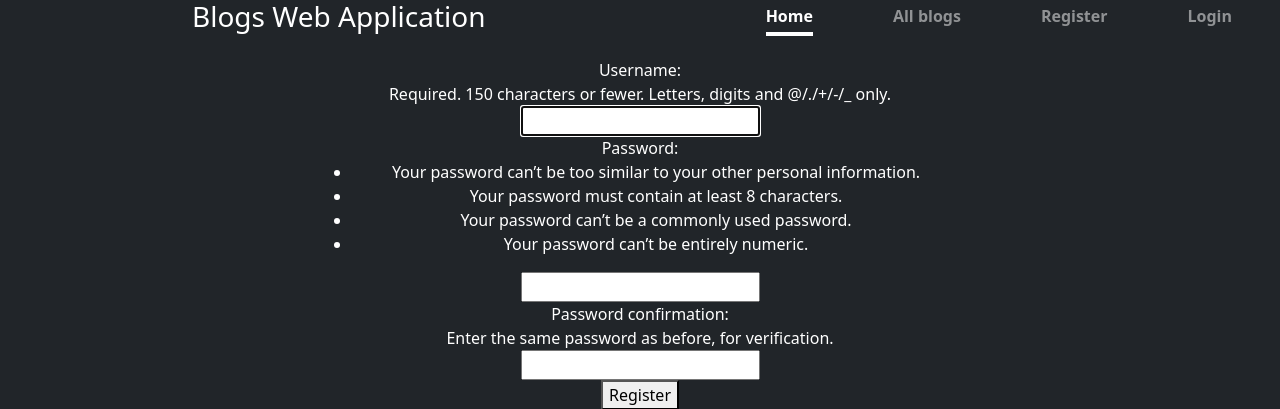
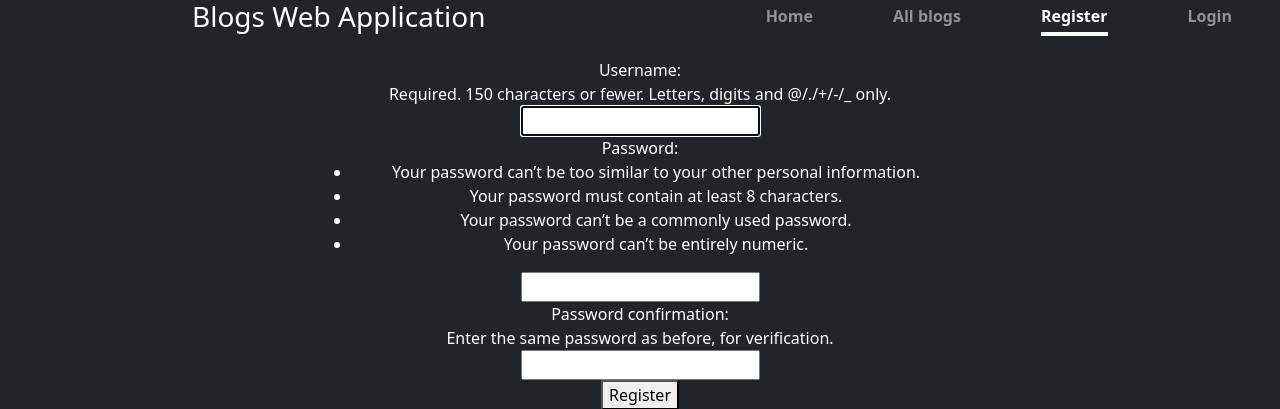
Before and after one commit to Dami-s-projects/blogs-app, a Django app: page /accounts/register/ in a window 1280 px wide. Shown: the top 409 px of the page. Run offline with Django 5.2, Linux system fonts and the light colour scheme.

Commit message:
Add active nav highlight to current page
Updated nav links in base.html to dynamically apply the active class
based on the current page URL. Each nav link now checks if the user is
on its page and highlights accordingly, instead of having active
hardcoded only the Homepage.

This ensures the correct nav item is highlighted as users navigate.

Before, only the 'Home' for Homepage navigation tab was always
highlighted regardless of the tab a user is currently on. This
commit fixed it.

```diff
--- a/blogs/templates/blogs/base.html
+++ b/blogs/templates/blogs/base.html
@@ -15,8 +15,8 @@
     <div class="clearfix">
       <a class="float-md-start mb-0 text-white text-decoration-none" style="margin-left: 9rem;" href="{% url 'blogs:index' %}"><h3>Blogs Web Application</h3></a>
       <nav class="nav nav-masthead justify-content-center float-md-end">
-          <a class="nav-link fw-bold py-1 px-0 active" href="{% url 'blogs:index' %}">Home</a>
-          <a class="nav-link fw-bold py-1 px-0" href="{% url 'blogs:blog_topics' %}">All blogs</a>
+          <a class="nav-link fw-bold py-1 px-0 {% if request.resolver_match.url_name == 'index' %}active{% endif %}" href="{% url 'blogs:index' %}">Home</a>
+          <a class="nav-link fw-bold py-1 px-0 {% if request.resolver_match.url_name == 'blog_topics' %}active{% endif %}"  href="{% url 'blogs:blog_topics' %}">All blogs</a>
 
           {% if user.is_authenticated %}
             <form action="{% url 'accounts:logout' %}" method="post">
@@ -24,8 +24,8 @@
               <button name="submit">Log out</button>
             </form>
           {% else %}
-            <a class="nav-link fw-bold py-1 px-0" href="{% url 'accounts:register' %}">Register</a>
-            <a class="nav-link fw-bold py-1 px-0" href="{% url 'accounts:login' %}">Login</a>
+            <a class="nav-link fw-bold py-1 px-0 {% if request.resolver_match.url_name == 'register' %}active{% endif %}" href="{% url 'accounts:register' %}">Register</a>
+            <a class="nav-link fw-bold py-1 px-0 {% if request.resolver_match.url_name == 'login' %}active{% endif %}" href="{% url 'accounts:login' %}">Login</a>
           {% endif %}
       </nav>
     </div>
```
